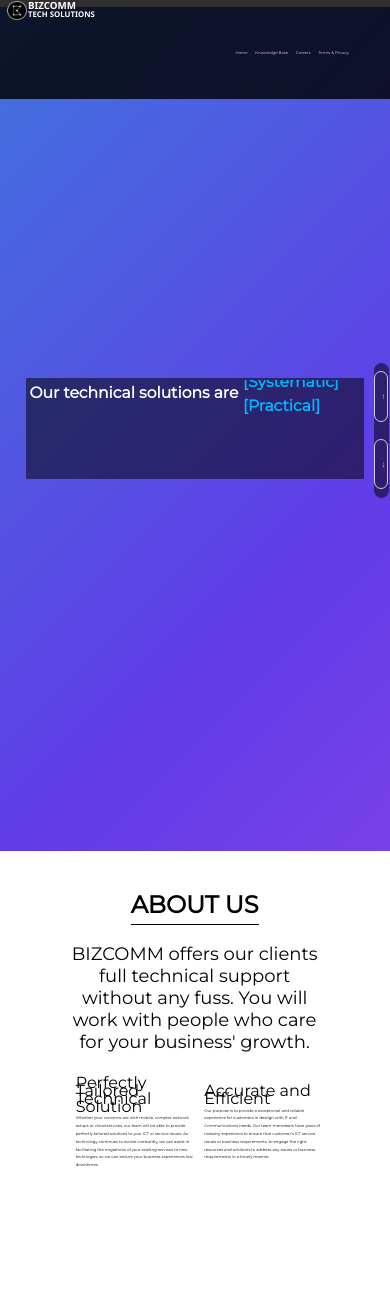
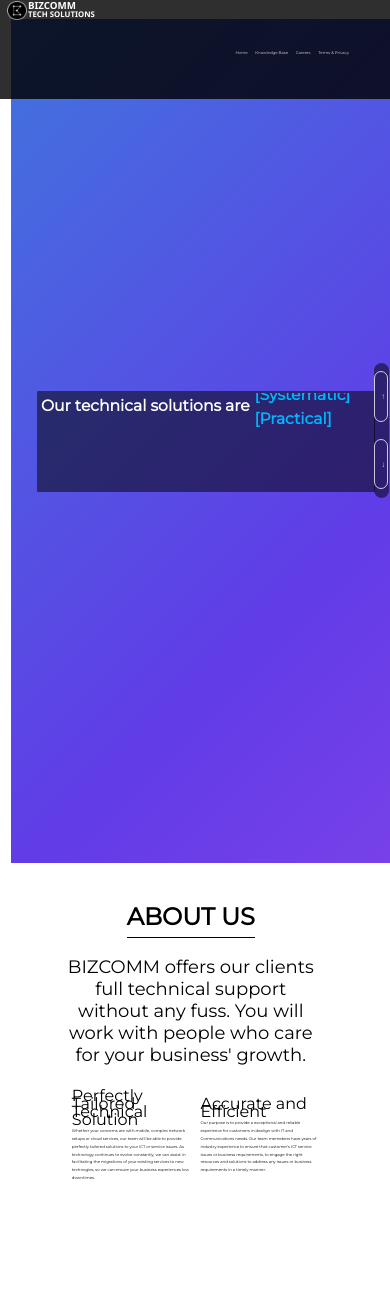
Before and after one commit to BIZCOMM/BIZCOMM-Website, a PHP site: page /Index.php in a window 390 px wide. Shown: the top 1300 px of the page. Run offline with PHP 8.4, Linux system fonts and the light colour scheme.

Commit message:
Added Media Screen - Test

```diff
--- a/BIZCOMM Website/assets/style.css
+++ b/BIZCOMM Website/assets/style.css
@@ -1102,3 +1102,16 @@ c {
         transform: translateX(25%);
     }
 }
+
+@media screen and (max-width: 481px) {
+    #content, nav{
+        float: left;
+        padding: 0;
+        width: 94%;
+        margin: 3%;
+    }
+
+    #logo-text{
+        font-size: 45px;
+    }
+}
```
